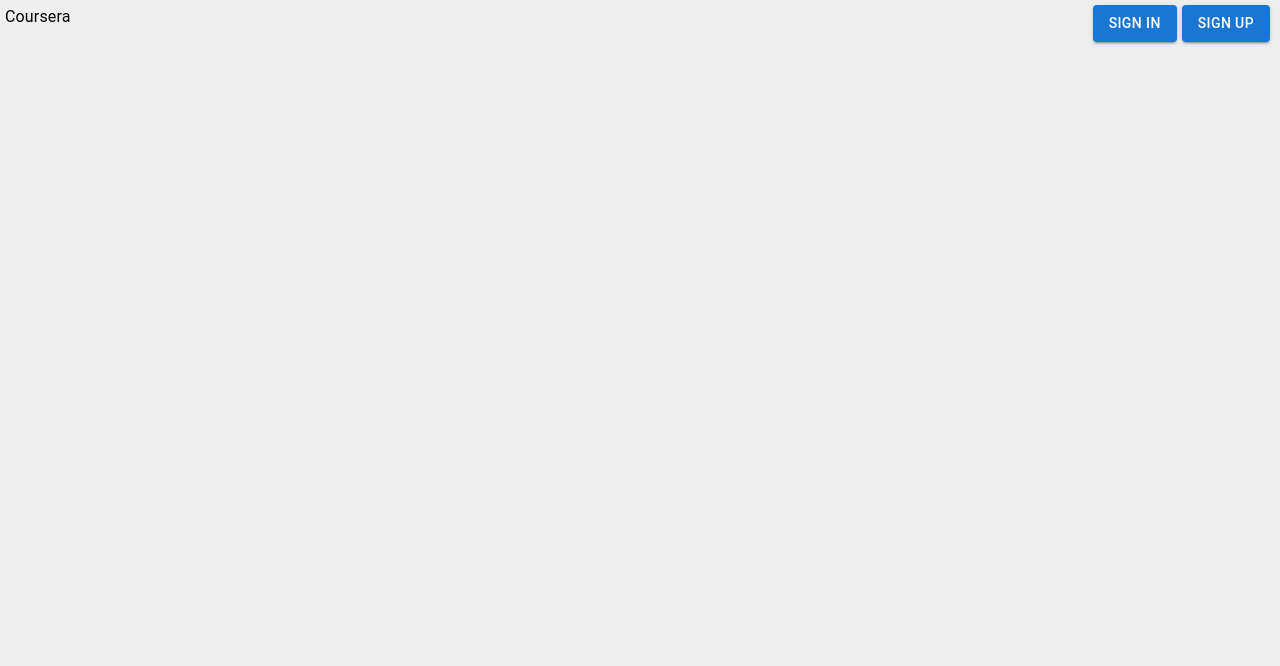
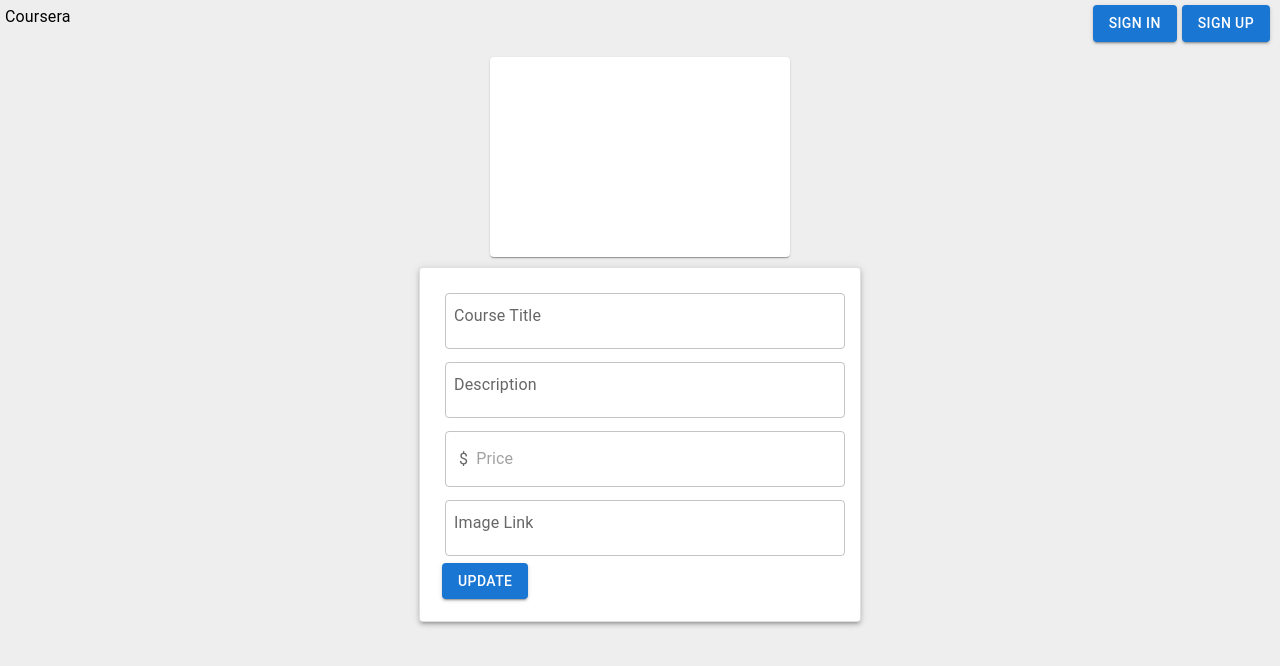
Before and after one commit to SarathiPrabu/CourseSellingApp, a React (Vite) app in the folder client/: page /course/1 in a window 1280 px wide. Shown: the top 666 px of the page. Built offline with nearby package versions, Linux system fonts and the light colour scheme; no server answers.

Commit message:
Update course feature added

```diff
--- a/client/src/components/Appbar.jsx
+++ b/client/src/components/Appbar.jsx
@@ -34,7 +34,11 @@ function Appbar() {
         return <div style={{
             padding: 5, display: "flex", justifyContent: "space-between"
         }}>
-            <div><Typography>Coursera</Typography></div>
+            <div style={{display:"flex"}}>
+                <Typography style={{marginRight:20}} variant={"h4"}>Coursera</Typography>
+                <Button onClick={()=> {window.location="/courses"}}>Courses</Button>
+                <Button onClick={()=> {window.location="/addcourse"}}>Add Course</Button>
+            </div>
             <div style={{
                 display: "flex"
             }}>
--- a/client/src/components/Course.jsx
+++ b/client/src/components/Course.jsx
@@ -1,9 +1,13 @@
 import {useEffect, useState} from "react";
 import {useParams} from "react-router-dom";
+import {Card, InputAdornment, Typography} from "@mui/material";
+import Button from "@mui/material/Button";
+import TextField from "@mui/material/TextField";
+import * as React from "react";
 
-function Course(){
+function Course() {
     const {courseId} = useParams();
-    const [course, setCourse] = useState(null);
+    const [course, setCourse] = useState([]);
     useEffect(() => {
         fetch(`http://localhost:3000/admin/course/${courseId}`, {
             method: "GET", headers: {
@@ -12,12 +16,132 @@ function Course(){
         }).then(res => {
             return res.json()
         }).then(data => {
-            setCourse(data.course)
-            console.log(course)
+            setCourse(data)
         })
     }, []);
     return <div>
+        <CourseCard course={course}/>
+        <UpdateCard course={course} setCourse = {setCourse}/>
 
     </div>
 }
+
+function UpdateCard(props) {
+    const [courseTitle, setCourseTitle] = useState("");
+    const [courseDesc, setCourseDesc] = useState("");
+    const [price, setPrice] = useState(0);
+    const [imageSrc, setImageSrc] = useState("");
+    const course = props.course;
+
+    return <div style={{display: "flex", justifyContent:"center"}}>
+        <Card
+            variant="outlined"
+            sx={{boxShadow: 3}}
+            style={{
+                width: 400, padding: 20
+            }}>
+            <TextField
+                fullWidth={true}
+                label="Course Title"
+                variant="outlined"
+                style={{
+                    padding: 5
+
+                }}
+                onChange={(e) => {
+                    setCourseTitle(e.target.value)
+                }}
+            />
+            <TextField
+                fullWidth={true}
+                label="Description"
+                variant="outlined"
+                style={{
+                    padding: 5,
+                    marginTop: 3
+                }}
+                onChange={(e) => {
+                    setCourseDesc(e.target.value)
+                }}
+            />
+            <TextField
+                fullWidth={true}
+                placeholder={"Price"}
+                variant="outlined"
+                InputProps={{
+                    startAdornment: <InputAdornment position="start">$</InputAdornment>,
+                    inputProps: {
+                        min: 0
+                    }
+                }}
+                type={"number"}
+                style={{
+                    padding: 5,
+                    marginTop: 3
+                }}
+                onChange={(e) => {
+                    const val = parseInt(e.target.value, 10);
+                    if (!isNaN(val) && val > 0) {
+                        setPrice(val);
+                    } else if (e.target.value === '') {
+                        setPrice(0);
+                    }
+                }}
+            />
+            <TextField
+                fullWidth={true}
+                label="Image Link"
+                variant="outlined"
+                style={{
+                    padding: 5,
+                    marginTop: 3
+                }}
+                onChange={(e) => {
+                    setImageSrc(e.target.value)
+                }}
+            />
+            <Button variant="contained"
+                    style={{
+                        margin: 2
+                    }}
+                    onClick={() => {
+                        fetch("http://localhost:3000/admin/courses/" + course._id, {
+                            method: "PUT",
+                            body: JSON.stringify({
+                                    title: courseTitle,
+                                    description: courseDesc,
+                                    price,
+                                    imageLink: imageSrc,
+                                    published: true
+                                }
+                            ),
+                            headers: {
+                                "Content-type": "application/json",
+                                "Authorization": "Bearer " + localStorage.getItem("token")
+                            }
+                        }).then(res => {
+                            return res.json()
+                        }).then(data => {
+                            props.setCourse(data)
+                        })
+                    }}
+            >Update</Button>
+        </Card></div>
+}
+
+function CourseCard(props) {
+    return <div style={{display: "flex", flexWrap: "wrap", justifyContent:"center"}}>
+        <Card
+            style={{
+                margin: 10, width: 300, minHeight: 200
+            }}>
+            <Typography textAlign={"center"}> {props.course.title}</Typography>
+            <Typography textAlign={"center"}>{props.course.description}</Typography>
+            {props.course.imageLink && ( // Conditionally render image if available
+                <img src={props.course.imageLink} style={{width: 300, height: 200}} alt={"course image"}/>
+            )}
+        </Card>
+    </div>
+}
+
 export default Course;
--- a/client/src/components/Courses.jsx
+++ b/client/src/components/Courses.jsx
@@ -18,7 +18,7 @@ function Courses() {
     return <div>
         <div style={{display: "flex", flexWrap:"wrap"}}>
             {courses.map(course => {
-                return <Course course={course}/>
+                return <Course key={course._id} course={course}/>
             })}
         </div>
         <div>
@@ -40,8 +40,12 @@ function Course(props) {
             props.course.imageLink &&
             <img src={props.course.imageLink} style={{width: 300, height: 200}} alt={"course image"}/>
         }
+        <div style={{display: "flex", justifyContent: "center", marginTop: 20}}>
+            <Button variant="contained" size="large" onClick={() => {
+                window.location = "/course/" + props.course._id;
+            }}>Edit</Button>
+        </div>
     </Card>;
     return element
 }
-
 export default Courses
```
